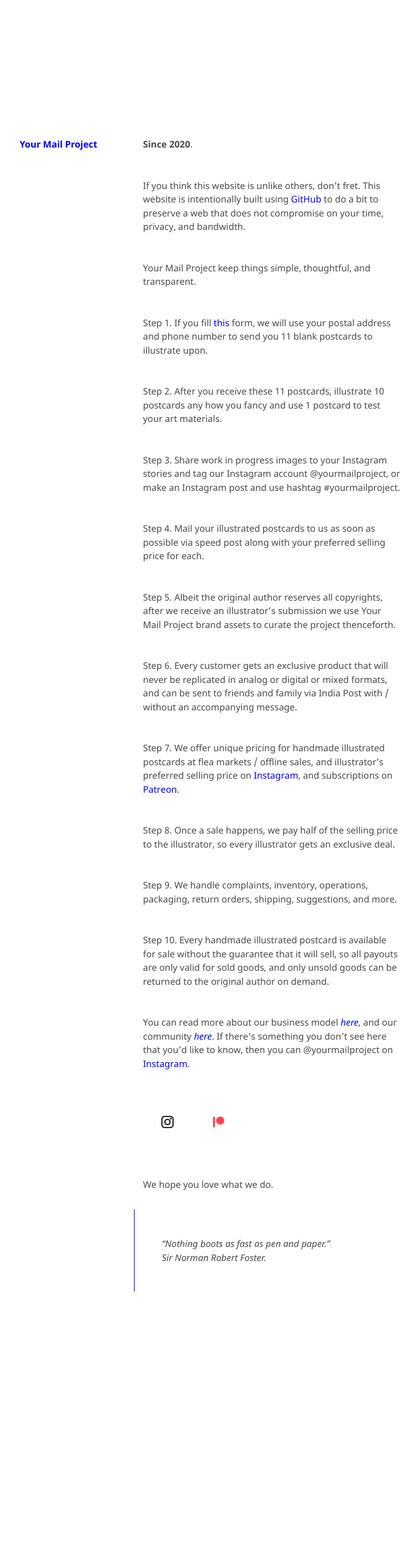
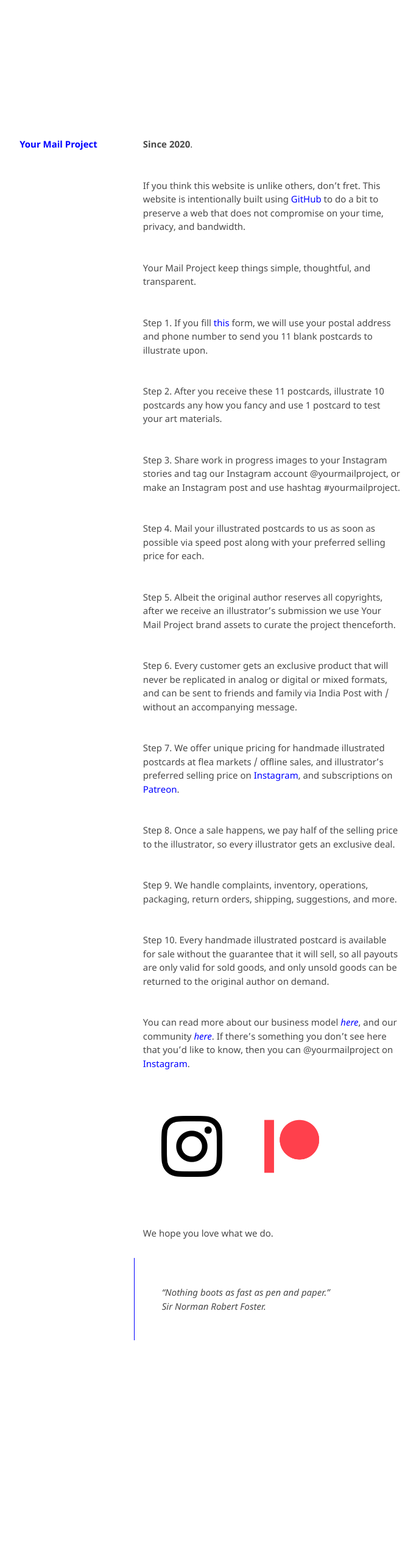
Before and after one commit to kvshvlin/yourmailproject, a Jekyll site: the page built from index.md, in a window 1280 px wide. Shown: the whole page at 61% size, without its empty margins (397-1085 px from the left). Built offline with Jekyll 4.4.1, drawn with Linux system fonts in a browser that asks for light colours; our own code applies the rules of GitHub Pages for plain Markdown files; before the commit the page ends 2480 px from its top, so only the background shows below that.

Commit message:
Update index.md

```diff
--- a/index.md
+++ b/index.md
@@ -26,8 +26,8 @@ Step 10. Every handmade illustrated postcard is available for sale without the g
 
 You can read more about our business model [_here_](https://kushalsamant.github.io/yourmailproject/ourbusinessmodel.html), and our community [_here_](https://kushalsamant.github.io/yourmailproject/ourcommunity.html). If there’s something you don’t see here that you’d like to know, then you can @yourmailproject on <a href="https://www.instagram.com/yourmailproject" target="_blank">Instagram</a>.
 
-<a href="https://www.instagram.com/yourmailproject" target="_blank"><img src="/assets/img/logoinstagram.png" alt="Instagram" style="width:20px"></a>
-<a href="https://www.patreon.com/yourmailproject?fan_landing=true" target="_blank"><img src="/assets/img/logopatreon.png" alt="Patreon" style="width:20px"></a>
+<a href="https://www.instagram.com/yourmailproject" target="_blank"><img src="/assets/img/logoinstagram.png" alt="Instagram" style="width:100px"></a>
+<a href="https://www.patreon.com/yourmailproject?fan_landing=true" target="_blank"><img src="/assets/img/logopatreon.png" alt="Patreon" style="width:100px"></a>
 
 We hope you love what we do.
 
```
